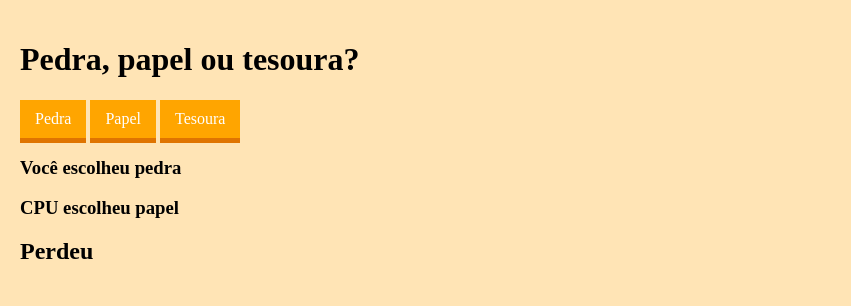
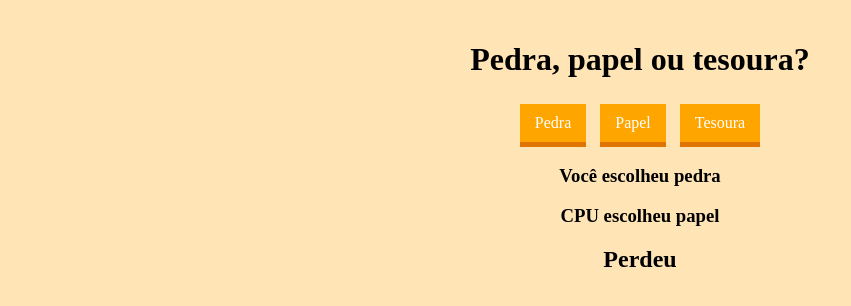
Before and after one commit to Vinicius064/jooj, a plain HTML site: page index.html in a window 1280 px wide. Both pictures are taken after a click on the button "Pedra". Shown: the whole page, without its empty margins (0-851 px from the left). Drawn offline with Linux system fonts and the light colour scheme.

Commit message:
Add files via upload

```diff
--- a/index.html
+++ b/index.html
@@ -5,8 +5,6 @@
 		<meta name="viewport" content="width=device-width, initial-scale=1, shrink-to-fit=no">
 		<title>Pedra papel ou tesoura</title>
 		<link rel="stylesheet" type="text/css" href="normalize.css">
-		<!--<link href="https://cdn.jsdelivr.net/npm/bootstrap@5.1.0/dist/css/bootstrap.min.css" rel="stylesheet" integrity="sha384-KyZXEAg3QhqLMpG8r+8fhAXLRk2vvoC2f3B09zVXn8CA5QIVfZOJ3BCsw2P0p/We" crossorigin="anonymous">-->
-		<!--<link href="https://cdn.jsdelivr.net/npm/bootstrap@5.0.2/dist/css/bootstrap.min.css" rel="stylesheet" integrity="sha384-EVSTQN3/azprG1Anm3QDgpJLIm9Nao0Yz1ztcQTwFspd3yD65VohhpuuCOmLASjC" crossorigin="anonymous">-->
 		<style type="text/css">
 			body{
 				font-size: 1em;
@@ -14,11 +12,13 @@
 				background: #FFE4B5;
 			}
 			button{
+				margin: 4px 5px;
 				padding: 10px 15px;
 				background: orange;
 				color: white;
 				border: none;
 				box-shadow: 0 5px 0 0 #DF7401;
+
 			}
 			button:hover{
 				background: darkorange;
@@ -30,20 +30,20 @@
 				box-shadow: none;
 			}
 			h1{
-				width: 100%;
+				text-align: center;
+			}
+			div{
+				text-align: center;
 			}
 		</style>
 	</head>
 	<body>
 		<h1>Pedra, papel ou tesoura?</h1>
-		<button onclick="acao('pedra'); gerarResultado()">Pedra</button>
-		<button onclick="acao('papel'); gerarResultado()">Papel</button>
-		<button onclick="acao('tesoura'); gerarResultado()">Tesoura</button>
-		<!--
-		<h4>Sua escolha: <span id="suaEscolha"></span></h4>
-		<h4>Escolha da Cpu: <span id="cpuEscolha"></span></h4>
-		<h4 id="resultado"></h4>
-		-->
+		<div>
+			<button onclick="acao('pedra'); gerarResultado()">Pedra</button>
+			<button onclick="acao('papel'); gerarResultado()">Papel</button>
+			<button onclick="acao('tesoura'); gerarResultado()">Tesoura</button>
+		</div>
 		<script type="text/javascript">
 
 			var suaEscolha
@@ -74,6 +74,7 @@
 				var escolha = document.createElement('h3')
 				escolha.textContent = 'Você escolheu ' + suaEscolha
 				escolha.id = 'escolha'
+				escolha.align = 'center'
 				document.body.appendChild(escolha)
 				if(document.getElementById('Escolha')){
 					document.getElementById('Escolha').remove()
@@ -81,6 +82,7 @@
 				cpuEscolha = document.createElement('h3')
 				cpuEscolha.textContent = 'CPU escolheu ' + escolhaDaCpu
 				cpuEscolha.id = 'Escolha'
+				cpuEscolha.align = 'center'
 				document.body.appendChild(cpuEscolha)
 
 
@@ -105,6 +107,7 @@
 				resultado = document.createElement('h2')
 				resultado.textContent = Resultado
 				resultado.id = 'Resultado'
+				resultado.align = 'center'
 				document.body.appendChild(resultado)
 			}
 		</script>
```
